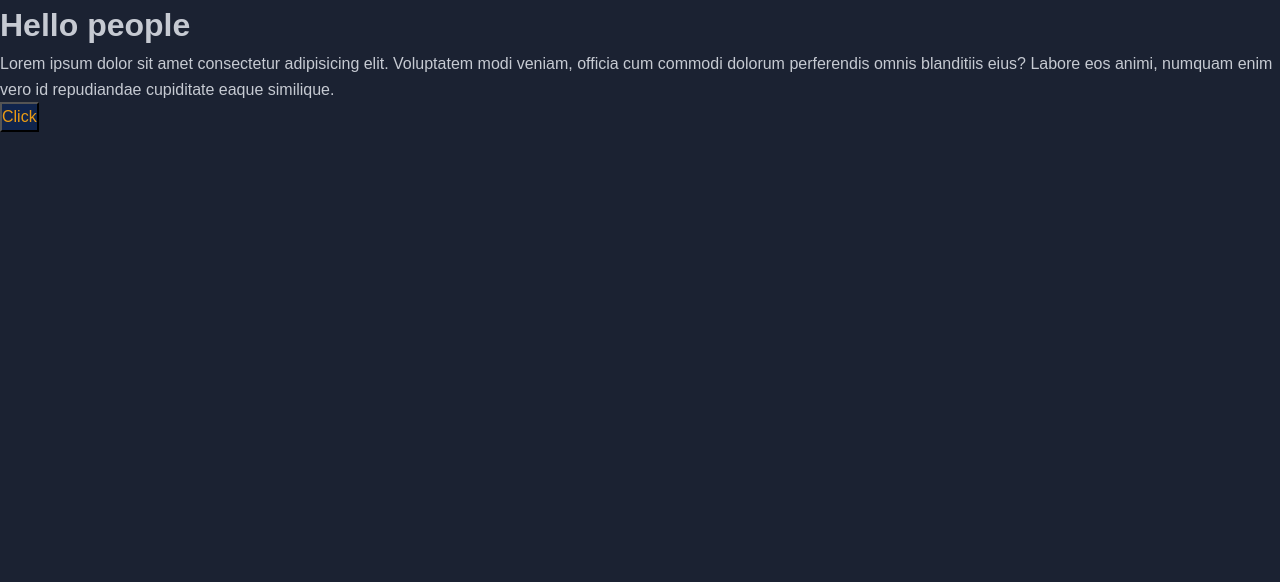
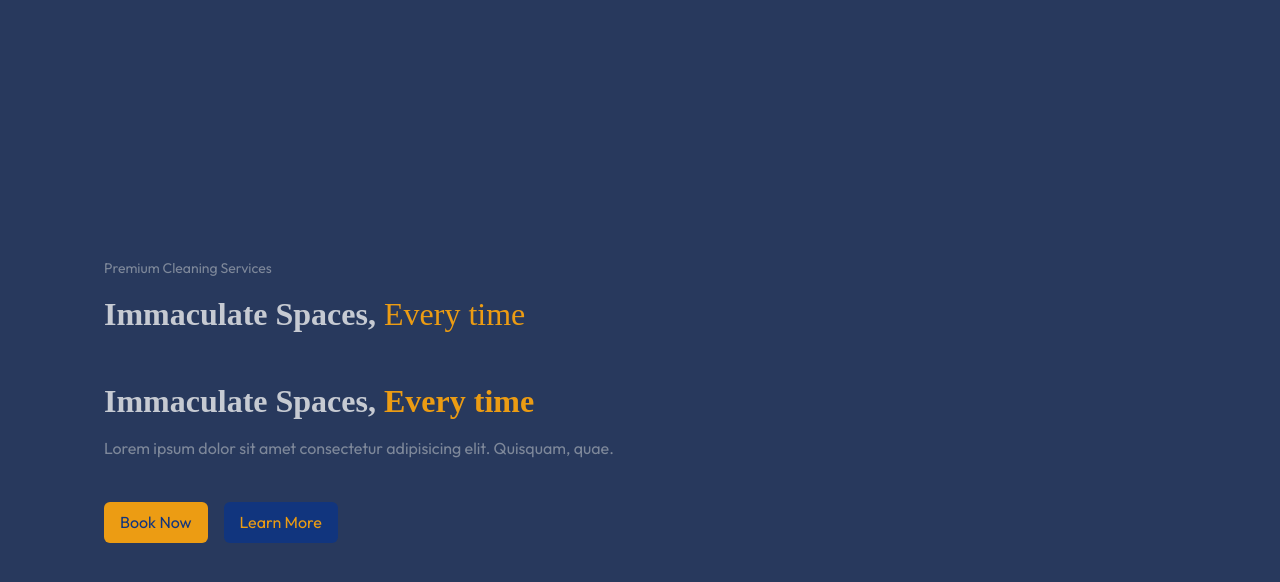
Before and after one commit to jkibura/cleaning-4, a React (Vite) app: page / in a window 1280 px wide. Shown: the top 582 px of the page. Built offline with nearby package versions, Linux system fonts and the light colour scheme.

Commit message:
Layout and some structural stylling in Hero section. Added types, and separate content in their own files.

```diff
--- a/index.html
+++ b/index.html
@@ -5,6 +5,10 @@
     <link rel="icon" type="image/svg+xml" href="/favicon.svg" />
     <meta name="viewport" content="width=device-width, initial-scale=1.0" />
     <title>premium-cleaning-bb</title>
+
+    <link rel="preconnect" href="https://fonts.googleapis.com">
+    <link rel="preconnect" href="https://fonts.gstatic.com" crossorigin>
+    <link href="https://fonts.googleapis.com/css2?family=Cormorant:ital,wght@0,300..700;1,300..700&family=Outfit:wght@100..900&display=swap" rel="stylesheet">
   </head>
   <body>
     <div id="root"></div>
--- a/src/App.tsx
+++ b/src/App.tsx
@@ -1,12 +1,14 @@
+import Hero from "./components/sections/Hero/Hero"
+import { heroContent } from "./data/siteContent"
 
 
 function App() {
   return (
-    <div>
-      <h1>Hello people</h1>
-      <p>Lorem ipsum dolor sit amet consectetur adipisicing elit. Voluptatem modi veniam, officia cum commodi dolorum perferendis omnis blanditiis eius? Labore eos animi, numquam enim vero id repudiandae cupiditate eaque similique.</p>
-      <button>Click</button>
-    </div>
+    <>
+      <main>
+        <Hero content={heroContent}/>
+      </main>
+    </>
   )
 }
 
--- /dev/null
+++ b/src/components/sections/Hero/Hero.module.css
@@ -0,0 +1,68 @@
+
+.hero {
+    display: grid;
+    grid-template-columns: 1fr 1fr;
+    gap: var(--space-8);
+    /* align-items: center; */
+    max-width: var(--container-max);
+    padding: var(--container-pad);
+    margin: 0 auto;
+    min-height: 100vh;
+}
+
+.hero-content {
+    display: flex;
+    flex-direction: column;
+    justify-content: center;
+    gap: var(--space-4);
+}
+
+.eyebrow {
+    color: var(--color-text-muted);
+    font-size: var(--fs-sm);
+}
+
+.title-group {
+    margin-bottom: var(--space-8);
+}
+
+.title {
+    color: var(--color-text);
+    display: inline;
+}
+
+.highlight {
+    color: var(--color-accent);
+    font-family: var(--font-heading);
+    line-height: var(--lh-tight);
+    font-size: var(--fs-xl);
+}
+
+.subtitle {
+    color: var(--color-text-muted);
+    margin-bottom: var(--space-6);
+}
+
+.cta-group {
+    display: flex;
+    gap: var(--space-4);
+}
+
+.pri-btn {
+    background: var(--color-accent);
+    color: var(--color-primary);
+}
+
+.pri-btn:hover {
+    background: var(--color-accent-dark);
+}
+
+.sec-btn {
+    background: var(--color-primary);
+    color: var(--color-accent);
+}
+
+.sec-btn:hover {
+    background: var(--color-accent);
+    color: var(--color-primary);
+}
--- a/src/components/sections/Hero/Hero.tsx
+++ b/src/components/sections/Hero/Hero.tsx
@@ -0,0 +1,33 @@
+import type { HeroContent } from "../../../types/index";
+import styles from "./Hero.module.css"
+
+interface HeroProps {
+    content: HeroContent
+}
+
+function Hero ( { content}: HeroProps ) {
+    return (
+        <div className={styles.hero}>
+            <div className={styles["hero-content"]}>
+                <p className={styles["eyebrow"]}>{content.eyebrow}</p>
+                <div className={styles["title-group"]}>
+                    <h1 className={styles["title"]}>{content.title}</h1>
+                    <span className={styles["highlight"]}>{content.highlight}</span>
+                </div>
+                <h1 className={styles["title"]}>
+                    {content.title} <span className={styles["highlight"]}>{content.highlight}</span></h1>
+                <p className={styles["subtitle"]}>{content.subtitle}</p>
+                <div className={styles["cta-group"]}>
+                    <button className={styles["pri-btn"]}>{content.primaryCta.label}</button>
+                    <button className={styles["sec-btn"]}>{content.secondaryCta?.label}</button>
+                </div>
+            </div>
+            <div>
+                <img src={content.image?.src} alt={content.image?.alt} />
+            </div>
+        </div>
+    )
+
+}
+
+export default Hero
--- /dev/null
+++ b/src/data/siteContent.ts
@@ -0,0 +1,20 @@
+import type { HeroContent } from '../types/index';
+
+export const heroContent: HeroContent = {
+    eyebrow: 'Premium Cleaning Services',
+    title: 'Immaculate Spaces, ',
+    highlight: 'Every time',
+    subtitle: 'Lorem ipsum dolor sit amet consectetur adipisicing elit. Quisquam, quae.',
+    primaryCta: {
+        label: 'Book Now',
+        href: '#'
+    },
+    secondaryCta: {
+        label: 'Learn More',
+        href: '#'
+    },
+    image: {
+        src: '',
+        alt: ''
+    }
+}
--- a/src/index.css
+++ b/src/index.css
@@ -1,16 +1,18 @@
 :root {
   /* Colors */
-  --color-primary: hsl(220, 65%, 18%);
+  --color-primary: hsl(220, 76%, 28%);
   --color-primary-dark: hsl(220, 65%, 12%);
   --color-accent: hsl(38, 85%, 50%);
   --color-accent-dark: hsl(38, 85%, 38%);
 
   --color-text: hsl(220, 12%, 80%);
-  --color-text-muted: hsl(220, 65%, 18%);
+  --color-text-muted: hsl(220, 12%, 55%); /* or .., .., 62 */
 
-  --color-bg: hsl(220, 30%, 15%);
+  --color-bg: hsl(220, 40%, 26%);
   --color-surface: hsl(220, 30%, 28%);
   --color-whatsapp: #25d366;
+
+  --color-border: hsl(220, 15%, 20%); /* or ... 30%*/
 
 
   /* Typography */
@@ -59,6 +61,9 @@
   /* --shadow-sm:
   --shadow-md:
   --shadow-lg: */
+
+  /* Transitions */
+  --transition: 0.2s ease-in-out;
 }
 
 *, *::before, *::after {
@@ -80,6 +85,12 @@ body {
   -webkit-font-smoothing: antialiased;
 }
 
+h1, h2, h3 {
+  font-family: var(--font-heading);
+  line-height: var(--lh-tight);
+  color: var(--color-text);
+}
+
 img, svg, video {
   display: block;
   max-width: 100%;
@@ -98,4 +109,12 @@ button {
   cursor: pointer;
   background: var(--color-primary);
   color: var(--color-accent);
+  border: none;
+  border-radius: var(--radius-sm);
+  padding: var(--space-2) var(--space-4);
 }
+
+.cta-btn {
+  background: var(--color-accent);
+  color: var(--color-primary);
+}
```
Also changed, not shown: src/types/index.ts (+18 -0 lines), src/data/services.ts (deleted).
